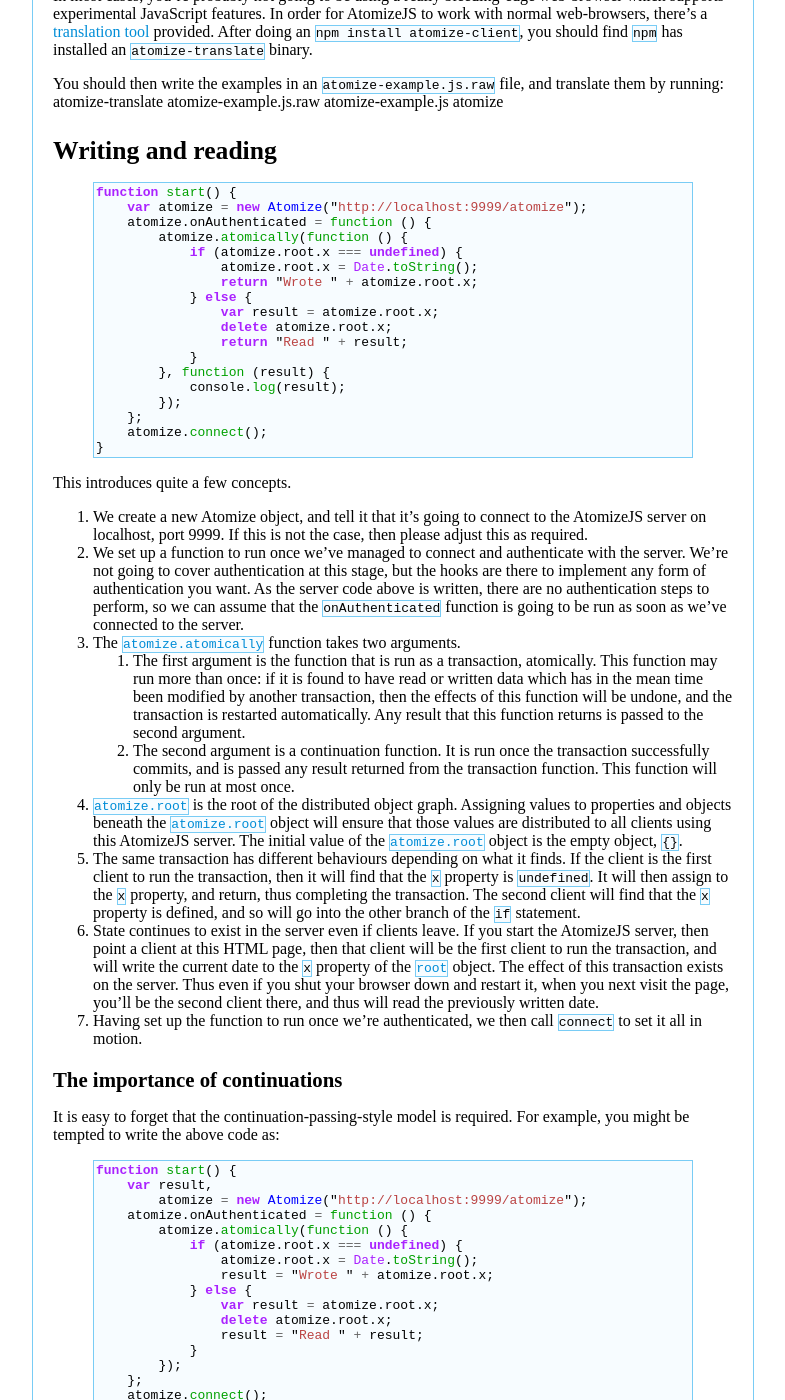
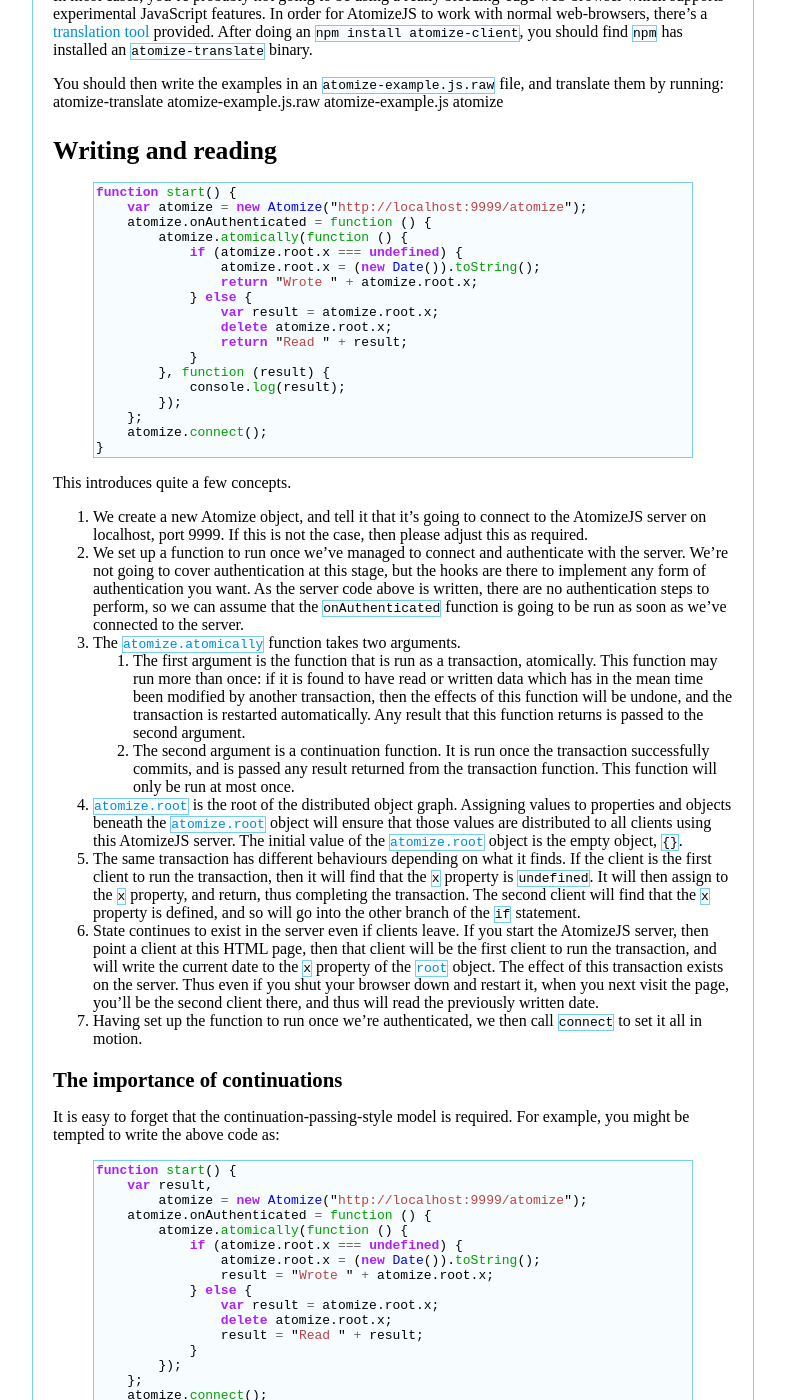
Before and after one commit to atomizejs/atomizejs.github.com, a Jekyll site: the page built from getting_started.html, in a window 1280 px wide and 1400 px high, scrolled down 1122 px. Shown: the whole window, without its empty margins (292-1077 px from the left). Built offline with Jekyll 4.4.1, drawn with Linux system fonts in a browser that asks for light colours; Markdown is read by kramdown in place of the engine named in the settings; some of the changed text lies outside the part shown.

Commit message:
Corrected examples - Date.toString() is not the right thing!

```diff
--- a/getting_started.html
+++ b/getting_started.html
@@ -87,7 +87,7 @@ function start() {
     atomize.onAuthenticated = function () {
         atomize.atomically(function () {
             if (atomize.root.x === undefined) {
-                atomize.root.x = Date.toString();
+                atomize.root.x = (new Date()).toString();
                 return "Wrote " + atomize.root.x;
             } else {
                 var result = atomize.root.x;
@@ -165,7 +165,7 @@ function start() {
     atomize.onAuthenticated = function () {
         atomize.atomically(function () {
             if (atomize.root.x === undefined) {
-                atomize.root.x = Date.toString();
+                atomize.root.x = (new Date()).toString();
                 result = "Wrote " + atomize.root.x;
             } else {
                 var result = atomize.root.x;
@@ -215,7 +215,7 @@ function start() {
     atomize.onAuthenticated = function () {
         atomize.atomically(function () {
             if (atomize.root.x === undefined) {
-                atomize.root.x = Date.toString();
+                atomize.root.x = (new Date()).toString();
                 console.log("Wrote " + atomize.root.x);
             } else {
                 var result = atomize.root.x;
@@ -263,7 +263,7 @@ function start() {
         atomize.atomically(function () {
             if (atomize.root.x === undefined) {
                 atomize.root.x = atomize.lift({a: "hello"});
-                atomize.root.x.date = Date.toString();
+                atomize.root.x.date = (new Date()).toString();
                 return "Wrote " + atomize.root.x.date;
             } else {
                 var result = atomize.root.x.date;
@@ -358,7 +358,7 @@ function receive() {
 
 function send() {
     atomize.atomically(function () {
-        atomize.root.value = Date().toString();
+        atomize.root.value = (new Date()).toString();
     });
 }
 {% endhighlight %}
```
